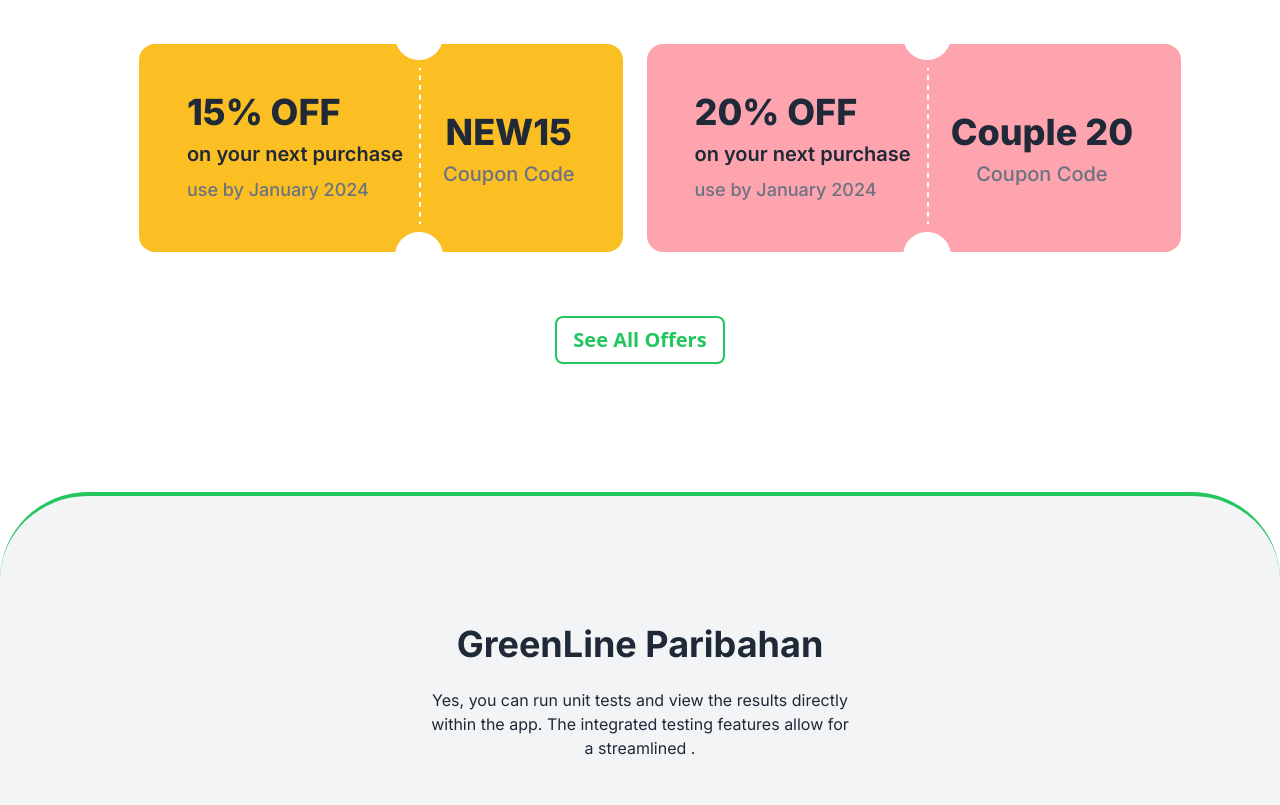
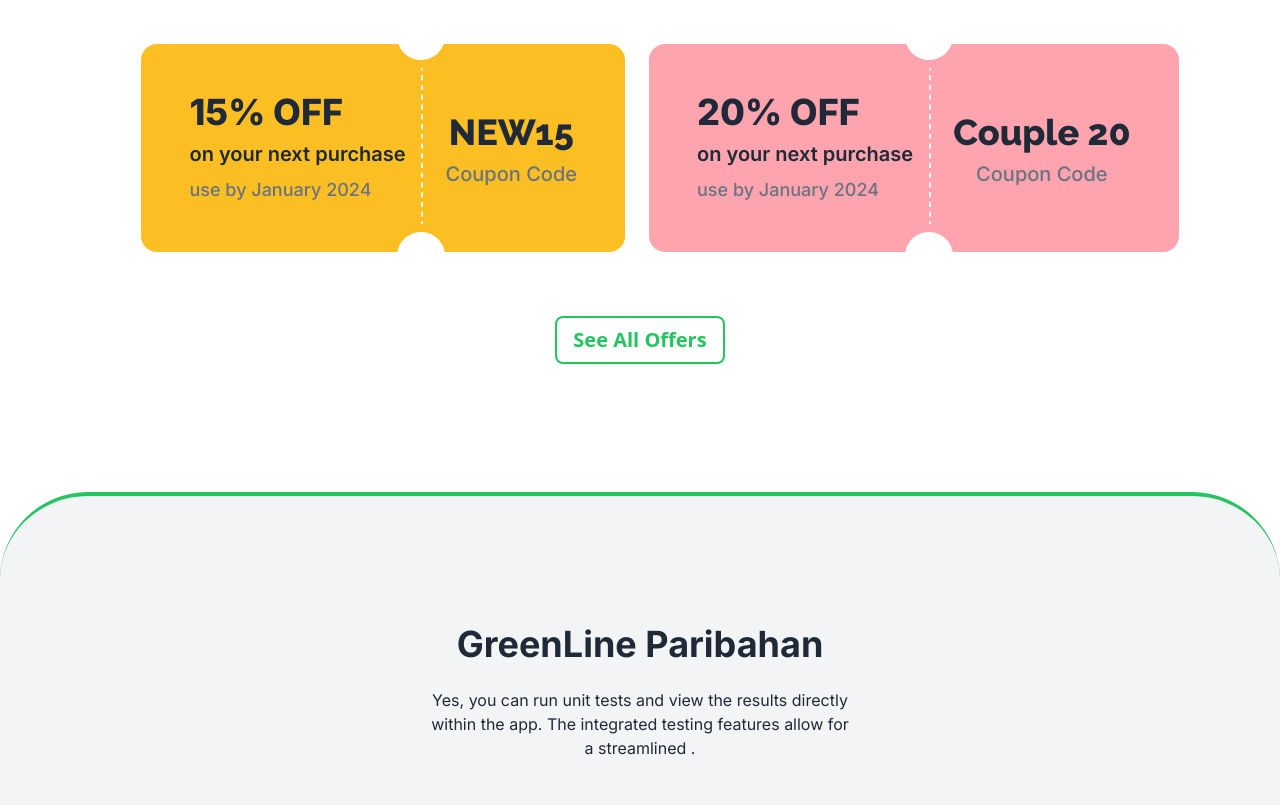
Before and after one commit to nahidraz23/ticket-solution, a plain HTML site: page index.html in a window 1280 px wide. Shown: the part 954-1759 px from the top of the page. Drawn offline with nearby package versions, Linux system fonts and the light colour scheme.

Commit message:
font updated

```diff
--- a/index.html
+++ b/index.html
@@ -133,7 +133,7 @@
                             <img src="./images/cupon-devider.png" alt="">
                         </div>
                         <div class="pl-10 pt-5 lg:space-y-2 flex flex-col items-center">
-                            <h1 class="text-lg lg:text-4xl font-extrabold">
+                            <h1 class="text-lg lg:text-4xl font-extrabold font-raleway">
                                 NEW15
                             </h1>
                             <p class=" lg:text-xl font-medium text-gray-500">
@@ -160,7 +160,7 @@
                         <img src="./images/cupon-devider.png" alt="">
                     </div>
                     <div class="pl-10 pt-5 lg:space-y-2 flex flex-col items-center">
-                        <h1 class="text-lg lg:text-4xl font-extrabold font-inter">
+                        <h1 class="text-lg lg:text-4xl font-extrabold font-raleway">
                             Couple 20
                         </h1>
                         <p class="lg:text-xl font-medium text-gray-500 font-inter">
```
